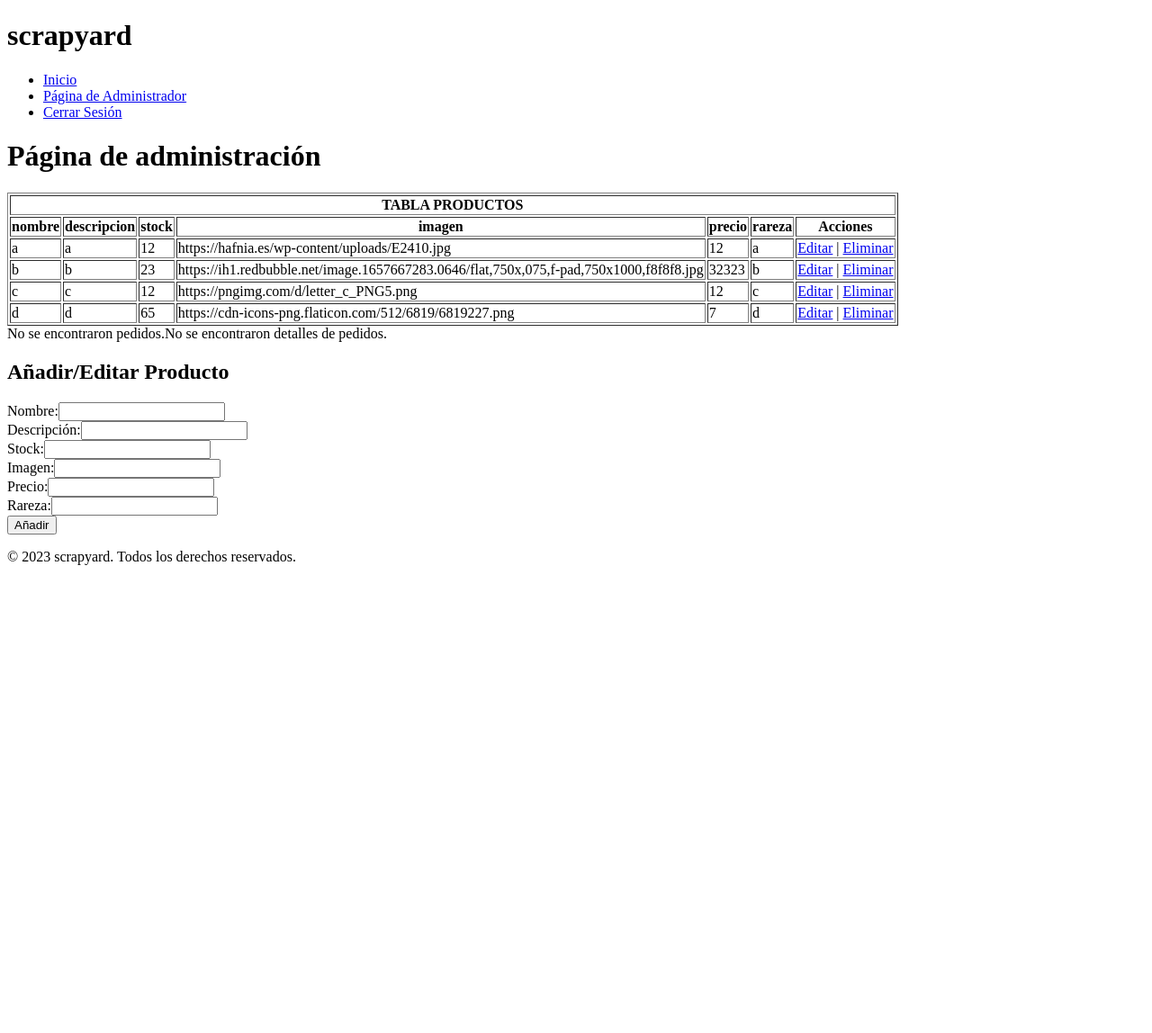
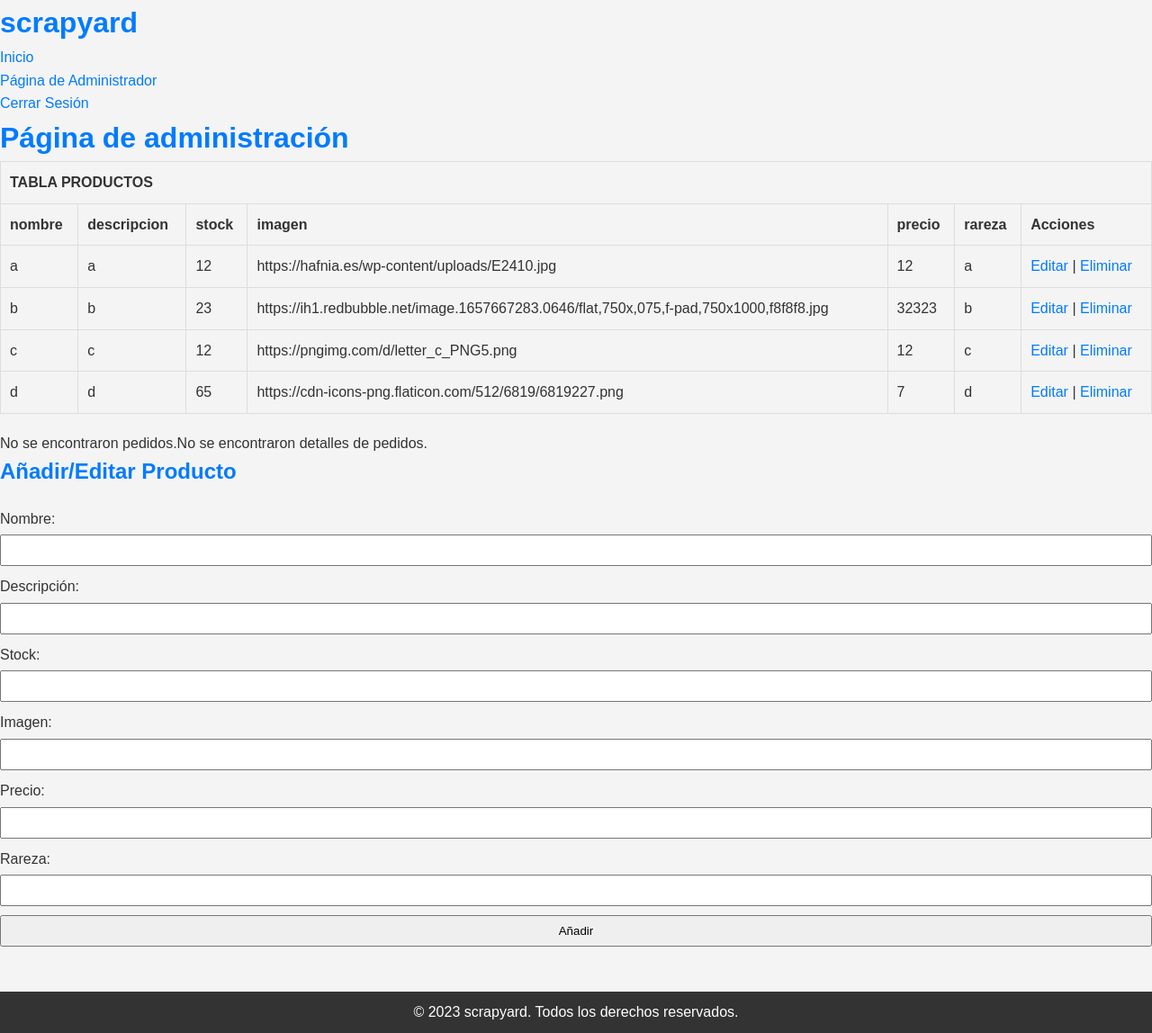
Before and after one commit to robcasgo/htdocs, a PHP site: page /adminpage.php in a window 1280 px wide. Shown: the whole page at 90% size. Before the commit the page ends 628 px from the top, so only its background shows below. Run offline with PHP 8.4, Linux system fonts and the light colour scheme; a user stored in the database is signed in; data comes from the database, SQL or seed files in the repository; data that the repository does not hold is empty.

Commit message:
pre entrega

```diff
--- a/scrapyard/header.php
+++ b/scrapyard/header.php
@@ -5,6 +5,7 @@
     <meta charset="UTF-8">
     <meta name="viewport" content="width=device-width, initial-scale=1.0">
     <title>scrapyard</title>
+    <link rel="stylesheet" type="text/css" href="styles.css">
 </head>
 
 <body>
--- /dev/null
+++ b/scrapyard/styles.css
@@ -0,0 +1,111 @@
+/* Reset de estilos para mayor consistencia entre navegadores */
+* {
+    margin: 0;
+    padding: 0;
+    box-sizing: border-box;
+}
+
+/* Estilo para el cuerpo de la página */
+body {
+    font-family: 'Arial', sans-serif;
+    background-color: #f4f4f4;
+    color: #333;
+    line-height: 1.6;
+}
+
+/* Estilo para los encabezados */
+h1, h2, h3 {
+    color: #007bff;
+}
+
+/* Estilo para la tabla */
+table {
+    width: 100%;
+    border-collapse: collapse;
+    margin-bottom: 20px;
+}
+
+th, td {
+    border: 1px solid #ddd;
+    padding: 10px;
+    text-align: left;
+}
+
+/* Estilo para los enlaces */
+a {
+    color: #007bff;
+    text-decoration: none;
+}
+
+a:hover {
+    text-decoration: underline;
+}
+
+/* Estilo para los formularios */
+form {
+    margin-top: 20px;
+}
+
+label {
+    display: block;
+    margin-bottom: 5px;
+}
+
+input {
+    width: 100%;
+    padding: 8px;
+    margin-bottom: 10px;
+    box-sizing: border-box;
+}
+
+/* Estilo para el pie de página */
+footer {
+    margin-top: 40px;
+    padding: 10px;
+    text-align: center;
+    background-color: #333;
+    color: #fff;
+}
+
+/* Estilo para la tarjeta de producto */
+.card-container {
+    display: flex;
+    flex-wrap: wrap;
+    justify-content: space-around;
+}
+
+.card {
+    width: 300px;
+    margin: 10px;
+    padding: 15px;
+    border: 1px solid #ddd;
+    border-radius: 5px;
+    background-color: #fff;
+    box-shadow: 0 4px 8px rgba(0, 0, 0, 0.1);
+    transition: box-shadow 0.3s ease;
+}
+
+.card:hover {
+    box-shadow: 0 8px 16px rgba(0, 0, 0, 0.2);
+}
+
+.card img {
+    width: 100%;
+    height: auto;
+    margin-bottom: 10px;
+}
+
+.precio {
+    font-weight: bold;
+    color: #007bff;
+}
+
+.descripcion {
+    margin-bottom: 10px;
+}
+
+/* Estilo para el mensaje si no hay productos */
+.no-productos {
+    font-style: italic;
+    color: #777;
+}
```
Also changed, not shown: scrapyard/index.php (+12 -9 lines).
